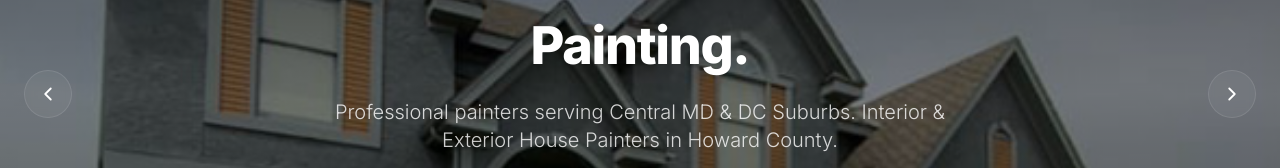
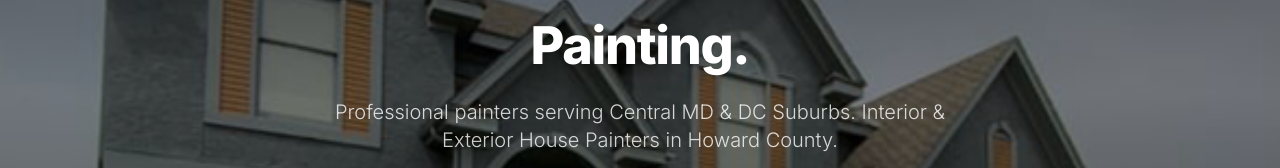
Before and after one commit to sennchee123-collab/nextcoat-website, a React (Vite) app: page / in a window 1280 px wide. Shown: the part 306-474 px from the top of the page. Built offline with nearby package versions, Linux system fonts and the light colour scheme.

Commit message:
Hero: remove left/right arrow buttons

```diff
--- a/src/components/Hero.jsx
+++ b/src/components/Hero.jsx
@@ -97,22 +97,6 @@ export default function Hero() {
         </div>
       </div>
 
-      {/* Prev/Next arrows — subtle */}
-      <button
-        onClick={prev}
-        className="absolute left-6 top-1/2 -translate-y-1/2 z-20 bg-white/5 hover:bg-white/15 text-white rounded-full p-3 backdrop-blur-sm transition-all border border-white/10"
-        aria-label="Previous slide"
-      >
-        <ChevronLeft size={22} />
-      </button>
-      <button
-        onClick={next}
-        className="absolute right-6 top-1/2 -translate-y-1/2 z-20 bg-white/5 hover:bg-white/15 text-white rounded-full p-3 backdrop-blur-sm transition-all border border-white/10"
-        aria-label="Next slide"
-      >
-        <ChevronRight size={22} />
-      </button>
-
       {/* Scroll down */}
       <button
         onClick={scrollDown}
```
